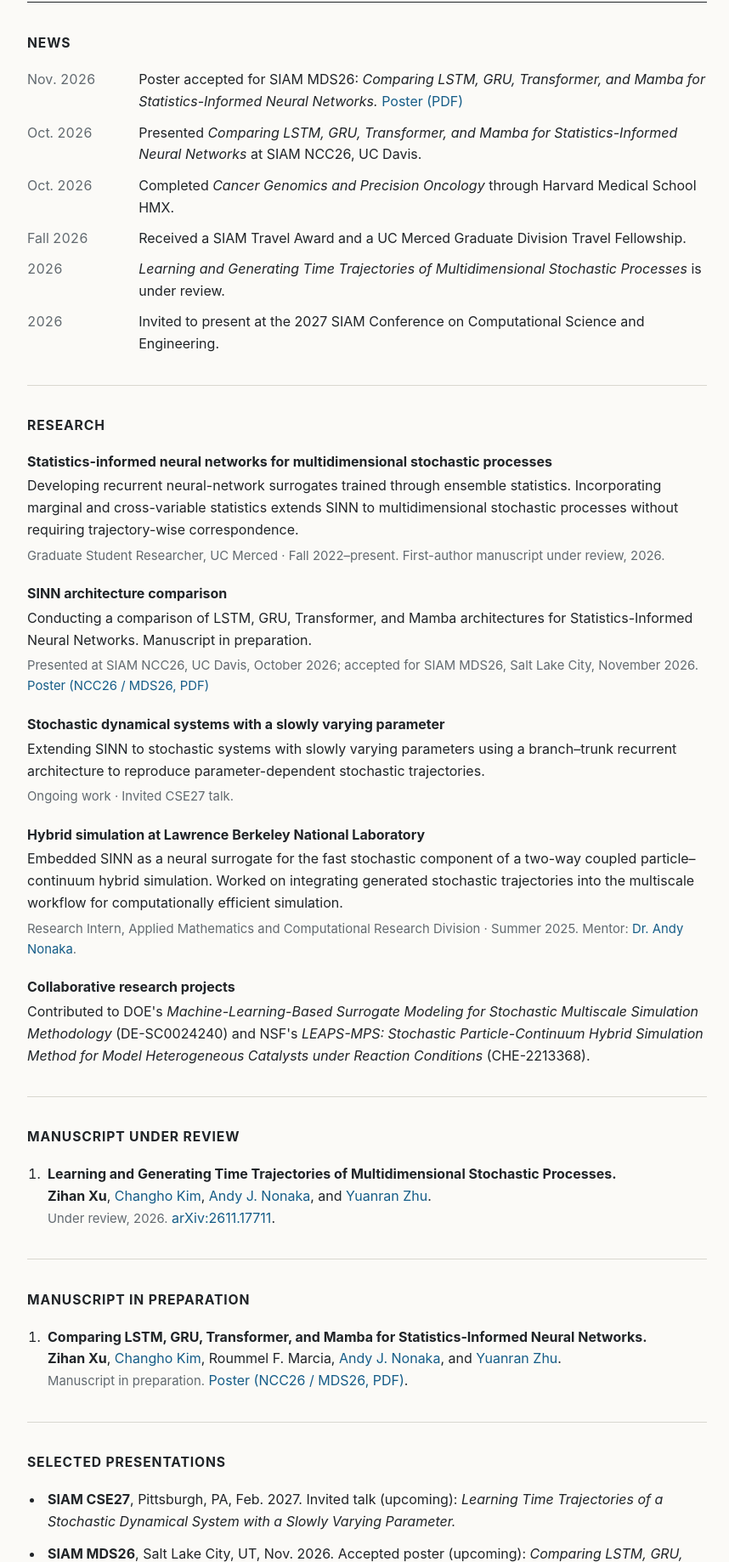
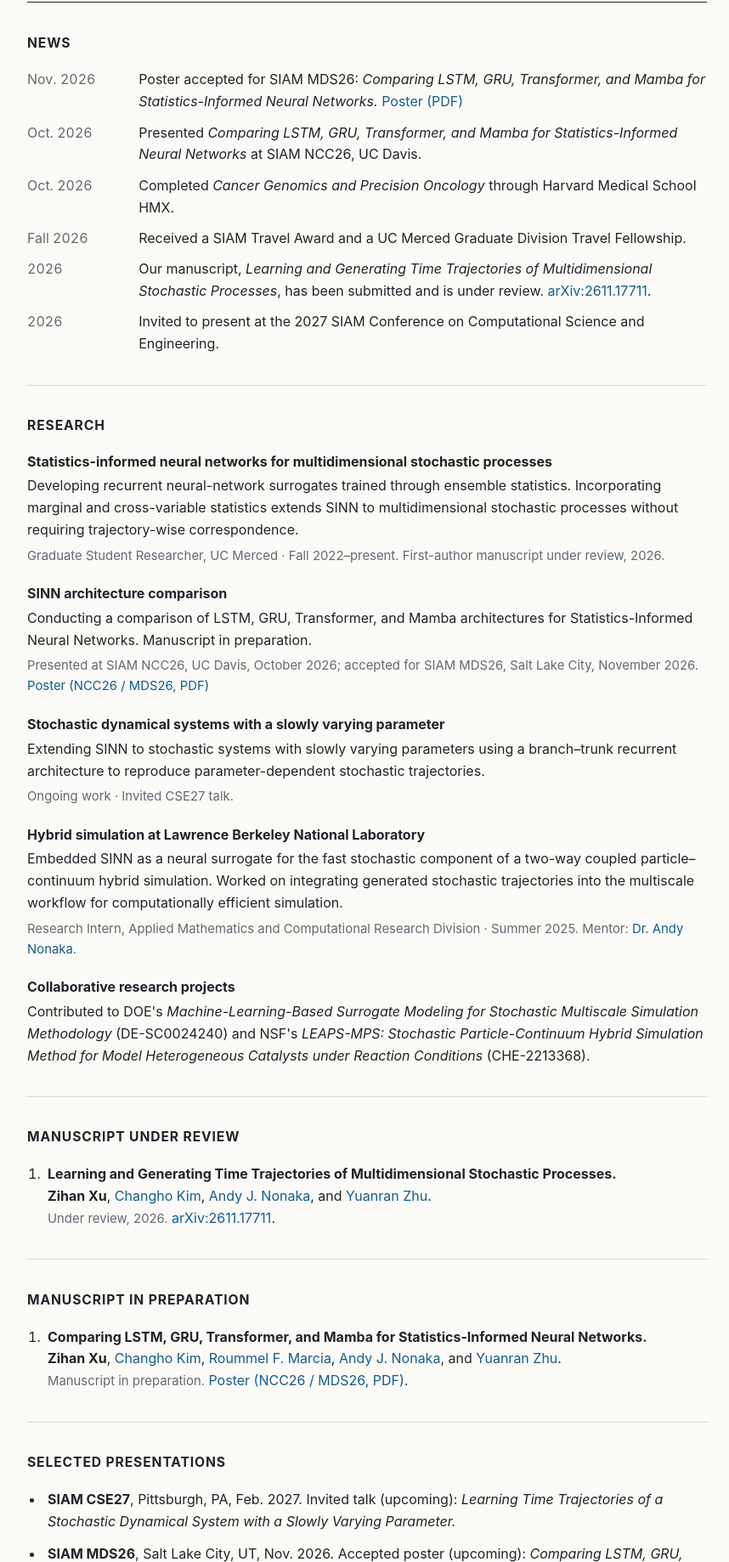
Before and after one commit to Zihan-Xu527/zihan-xu527.github.io, a plain HTML site: page index.html in a window 1280 px wide. Shown: the part 583-2421 px from the top of the page at 85% size, without its empty margins (208-1066 px from the left). Drawn offline with Linux system fonts and the light colour scheme.

Commit message:
Add manuscript submission news and Roummel Marcia profile link

```diff
--- a/index.html
+++ b/index.html
@@ -61,7 +61,7 @@
           <li><time datetime="2026-10">Oct. 2026</time><span>Presented <em>Comparing LSTM, GRU, Transformer, and Mamba for Statistics-Informed Neural Networks</em> at SIAM NCC26, UC Davis.</span></li>
           <li><time datetime="2026-10">Oct. 2026</time><span>Completed <em>Cancer Genomics and Precision Oncology</em> through Harvard Medical School HMX.</span></li>
           <li><time datetime="2026">Fall 2026</time><span>Received a SIAM Travel Award and a UC Merced Graduate Division Travel Fellowship.</span></li>
-          <li><time datetime="2026">2026</time><span><em>Learning and Generating Time Trajectories of Multidimensional Stochastic Processes</em> is under review.</span></li>
+          <li><time datetime="2026">2026</time><span>Our manuscript, <em>Learning and Generating Time Trajectories of Multidimensional Stochastic Processes</em>, has been submitted and is under review. <a href="https://arxiv.org/abs/2611.17711">arXiv:2611.17711</a>.</span></li>
           <li><time datetime="2026">2026</time><span>Invited to present at the 2027 SIAM Conference on Computational Science and Engineering.</span></li>
         </ul>
       </section>
@@ -112,7 +112,7 @@
         <ol class="publication-list">
           <li>
             <strong>Comparing LSTM, GRU, Transformer, and Mamba for Statistics-Informed Neural Networks.</strong><br>
-            <strong>Zihan Xu</strong>, <a href="https://sites.ucmerced.edu/ckim103/">Changho Kim</a>, Roummel F. Marcia, <a href="https://ccse.lbl.gov/people/nonaka/index.html">Andy J. Nonaka</a>, and <a href="https://profiles.lbl.gov/148958-yuanran-zhu">Yuanran Zhu</a>.<br>
+            <strong>Zihan Xu</strong>, <a href="https://sites.ucmerced.edu/ckim103/">Changho Kim</a>, <a href="https://faculty.ucmerced.edu/rmarcia/">Roummel F. Marcia</a>, <a href="https://ccse.lbl.gov/people/nonaka/index.html">Andy J. Nonaka</a>, and <a href="https://profiles.lbl.gov/148958-yuanran-zhu">Yuanran Zhu</a>.<br>
             <span class="note">Manuscript in preparation.</span> <a href="assets/SINN-backbone-comparison-poster.pdf">Poster (NCC26 / MDS26, PDF)</a>.
           </li>
         </ol>
```
